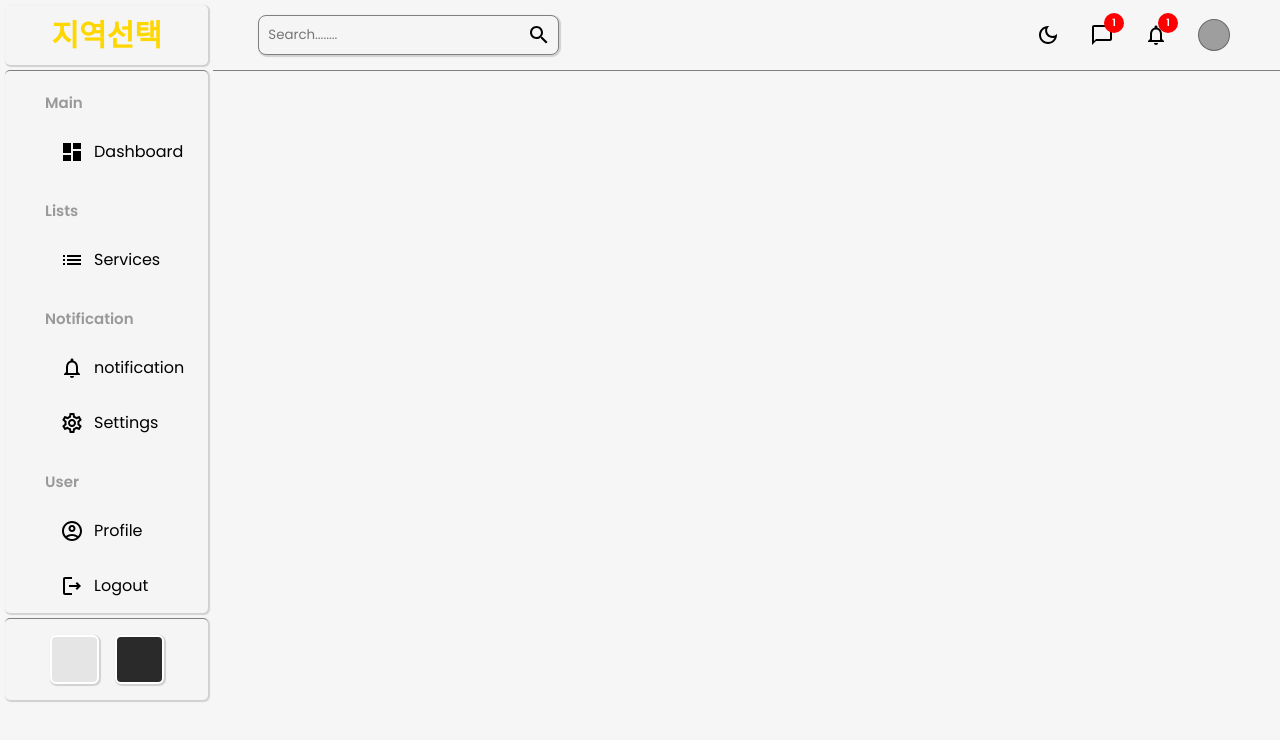
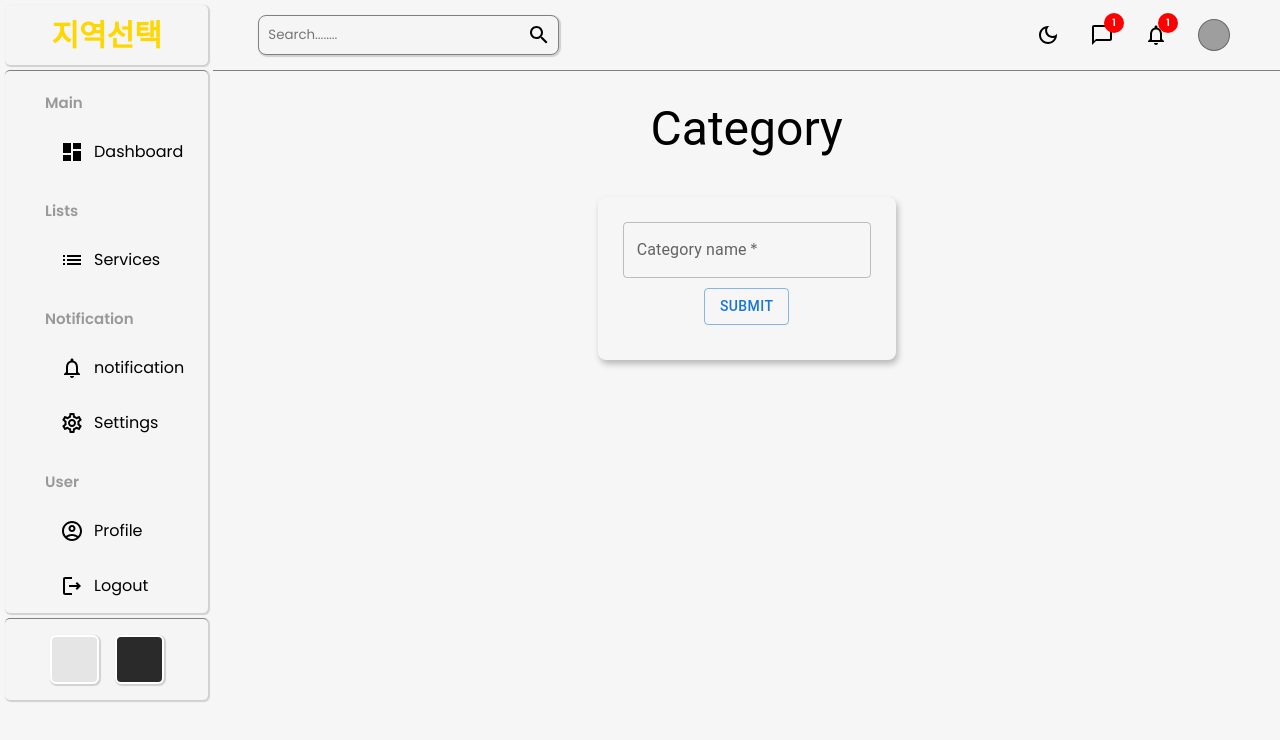
Before and after one commit to Abhijith-T-P/React-Dashboard, a React (Create React App) app: page /Category in a window 1280 px wide. Shown: the top 740 px of the page. Built offline with nearby package versions, Linux system fonts and the light colour scheme; grey boxes are pictures that could not be loaded.

Commit message:
data retrived from firebase

```diff
--- a/src/Admin/App.js
+++ b/src/Admin/App.js
@@ -5,6 +5,7 @@ import Home from "./Pages/Home/Home";
 import Sidebar from "./Components/Sidebar/Sidebar";
 import Navbar from "./Components/Navbar/Navbar";
 import District from "./Pages/District/District";
+import Category from "./Pages/Category/Category";
 
 function App() {
   return (
@@ -16,6 +17,7 @@ function App() {
           <Routes>
             <Route path="/" element={<Home />} />
             <Route path="/District" element={<District />} />
+            <Route path="/Category" element={<Category />} />
           </Routes>
         </div>
       </div>
--- /dev/null
+++ b/src/Admin/Pages/Category/Category.jsx
@@ -0,0 +1,44 @@
+import React, { useState } from "react";
+import { Button, TextField, Typography } from "@mui/material";
+import { db } from "../../../config/Firebase";
+import { addDoc, collection } from "firebase/firestore";
+
+const Category = () => {
+  const [category, setCategory] = useState('')
+  const addCategory = async () => {
+    const catId = await addDoc(collection(db,"lawyer_category"),{
+        category
+    });
+    alert(catId.category," inserted succesfulley")
+    console.log("id : " ,catId.id)
+  }
+
+  return (
+    <div className="Category">
+      <div className="wrapper">
+        <Typography variant="h3" className="h1">
+          Category
+        </Typography>
+        <div className="form">
+          <div className="formWrapper">
+            <div className="input">
+              <TextField
+                id="outlined-basic"
+                label=" Category name"
+                required
+                onChange={(event) => setCategory(event.target.value)}
+              />
+            </div>
+            <div className="btn">
+              <Button variant="outlined" type="submit" className="btn" onClick={addCategory}>
+                Submit
+              </Button>
+            </div>
+          </div>
+        </div>
+      </div>
+    </div>
+  );
+};
+
+export default Category;
--- a/src/Admin/Pages/District/District.jsx
+++ b/src/Admin/Pages/District/District.jsx
@@ -1,22 +1,48 @@
-import { Button, TextField, Typography } from "@mui/material";
-import React, { useState } from "react";
-import './District.css';
-import { collection, addDoc } from 'firebase/firestore';
-import {db} from '../../../config/Firebase'
+import {
+  Button,
+  Paper,
+  Table,
+  TableBody,
+  TableCell,
+  TableContainer,
+  TableHead,
+  TableRow,
+  TextField,
+  Typography,
+} from "@mui/material";
+import React, { useEffect, useState } from "react";
+import "./District.css";
+import { collection, addDoc, getDocs } from "firebase/firestore";
+import { db } from "../../../config/Firebase";
 
 const District = () => {
-
-  const [district, setDistrict] = useState('')
+  const [district, setDistrict] = useState("");
+  const [showdistrict, setShowDistrict] = useState([]);
 
   const addDistrict = async () => {
+    const docRef = await addDoc(collection(db, "districts"), {
+      district,
+    });
+    fetchData();
+    setDistrict('')
+    console.log("Document written with ID: ", docRef.id);
+  };
 
-    const docRef = await addDoc(collection(db, 'districts'), {
-      district
-    });
-    console.log("Document written with ID: ", docRef.id);
+  const fetchData = async () => {
+    const querySnapshot = await getDocs(collection(db, "districts"));
+    const data = querySnapshot.docs.map((doc, key) => ({
+      id: key + 1,
+      districtId: doc.id,
+      ...doc.data(),
+    }));
+    setShowDistrict(data);
+    console.log(data);
+  };
 
+  useEffect(() => {
+    fetchData();
+  }, []);
 
-  }
   return (
     <div className="District">
       <div className="wrapper">
@@ -24,18 +50,53 @@ const District = () => {
           District
         </Typography>
         <div className="form">
-            <div className="formWrapper">
+          <div className="formWrapper">
             <div className="input">
-                <TextField id="outlined-basic" label="Name of the district" required  onChange={(event) => setDistrict(event.target.value)}/>
+              <TextField
+                id="outlined-basic"
+                label="Name of the district"
+                value={district}
+                required
+                onChange={(event) => setDistrict(event.target.value)}
+              />
             </div>
             <div className="btn">
-
-          <Button variant="outlined"type="submit" className="btn" onClick={addDistrict}>Submit</Button>
+              <Button
+                variant="outlined"
+                type="submit"
+                className="btn"
+                onClick={addDistrict}
+              >
+                Submit
+              </Button>
             </div>
-
-            </div>
-
+          </div>
         </div>
+      </div>
+      <div style={{ display: "flex", justifyContent: "center" }}>
+        <TableContainer component={Paper} sx={{ width: "600px" }}>
+          <Table aria-label="simple table">
+            <TableHead>
+              <TableRow>
+                <TableCell>Dessert (100g serving)</TableCell>
+                <TableCell>Calories</TableCell>
+              </TableRow>
+            </TableHead>
+            <TableBody>
+              {showdistrict.map((doc, key) => (
+                <TableRow
+                  sx={{ "&:last-child td, &:last-child th": { border: 0 } }}
+                  key={key}
+                >
+                  <TableCell component="th" scope="row">
+                    {doc.id}
+                  </TableCell>
+                  <TableCell>{doc.district}</TableCell>
+                </TableRow>
+              ))}
+            </TableBody>
+          </Table>
+        </TableContainer>
       </div>
     </div>
   );
```
Also changed, not shown: src/Admin/Pages/Category/category.css (added).
